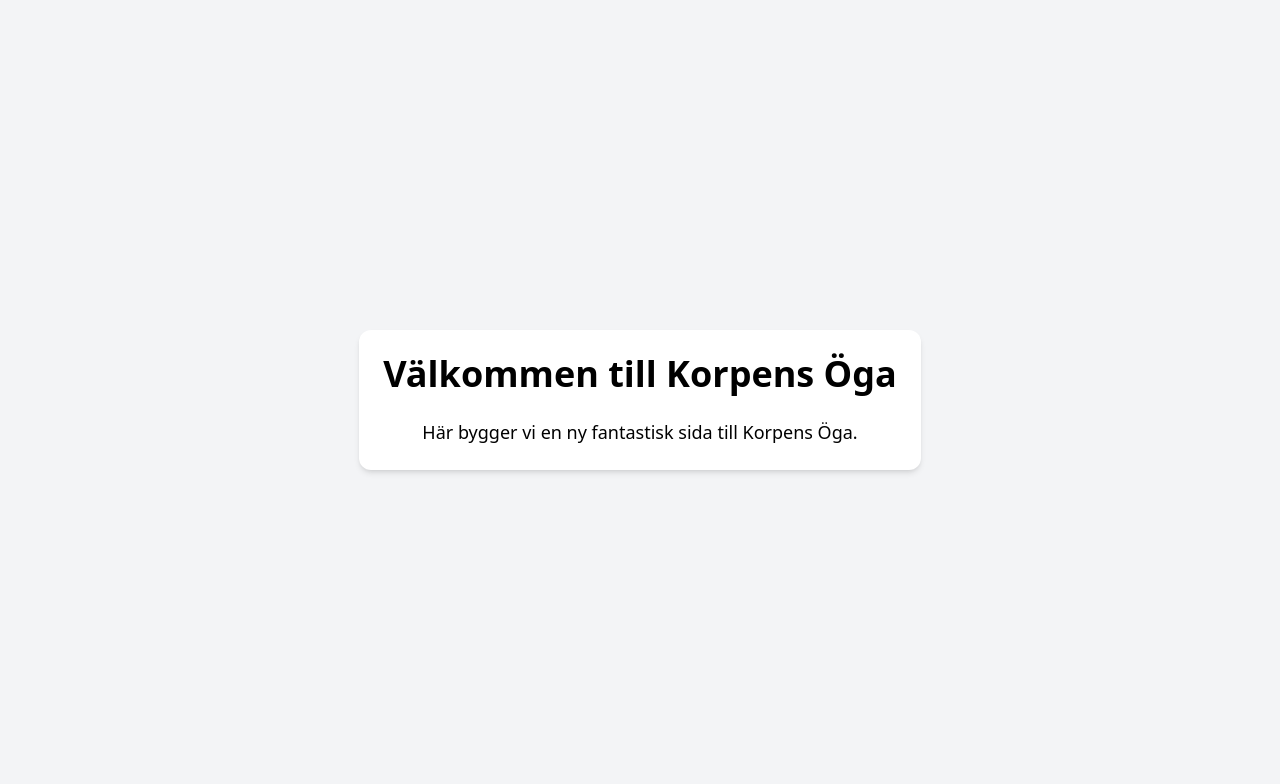
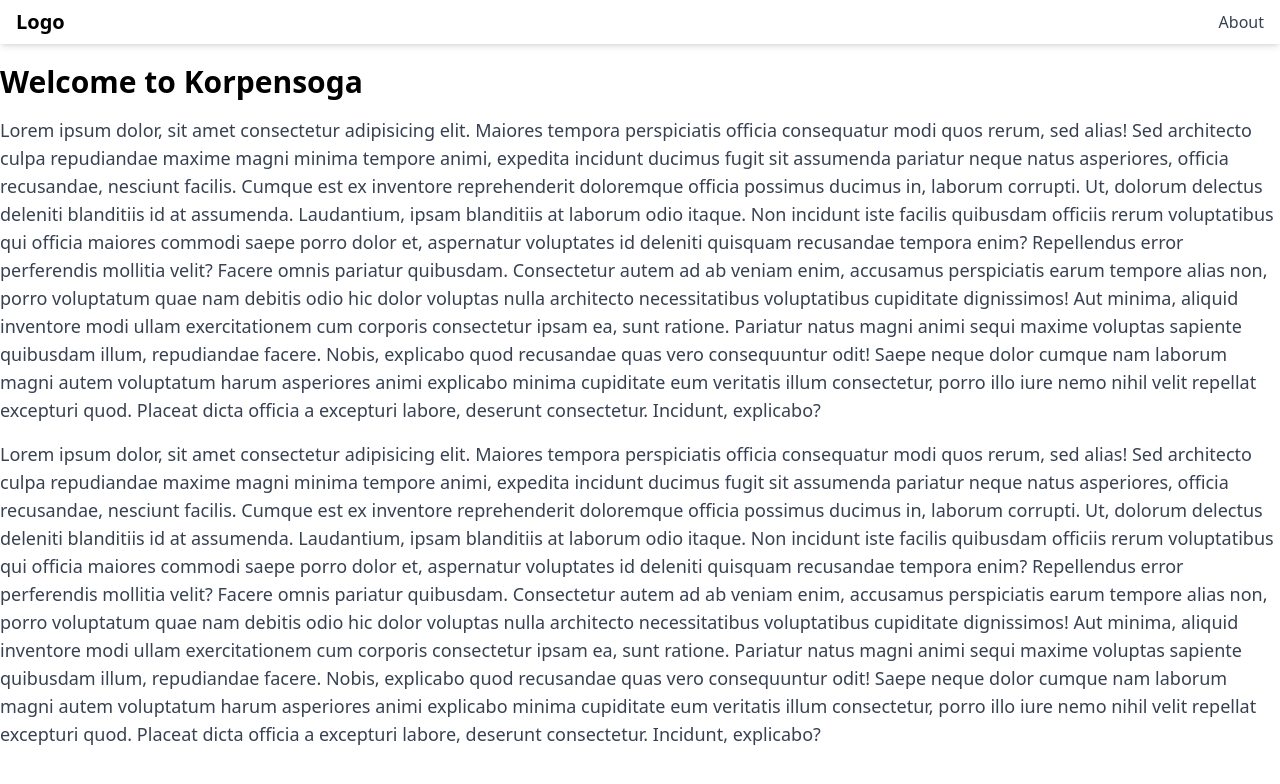
Before and after one commit to tomascoox/korpensoga2023, a Next.js app: page / in a window 1280 px wide. Shown: the top 784 px of the page. Built offline with nearby package versions, Linux system fonts and the light colour scheme.

Commit message:
implement the basic navbar-system

```diff
--- /dev/null
+++ b/src/components/Navbar.tsx
@@ -0,0 +1,49 @@
+import Link from 'next/link'
+
+const Navbar = () => {
+    return (
+        <>
+            <header className="w-full fixed top-0 z-50 bg-white shadow-md">
+                <div className="container mx-auto px-4 py-2">
+                    <nav className="flex items-center justify-between">
+                        {/* Logo */}
+                        <div>
+                            <Link href="/">
+                                {/* Replace with your logo */}
+                                <span className="cursor-pointer text-xl font-bold">Logo</span>
+                            </Link>
+                        </div>
+
+                        {/* Navigation items */}
+                        <ul className="hidden md:flex items-center space-x-6">
+                            {/* Replace with your navigation items */}
+                            <li>
+                                <Link href="/about">
+                                    <span className="cursor-pointer text-gray-700">About</span>
+                                </Link>
+                            </li>
+                            {/* Add more navigation items */}
+                        </ul>
+                    </nav>
+                </div>
+            </header>
+
+            {/* Bottom navigation for small screens */}
+            <div className="w-full fixed bottom-0 z-50 bg-white shadow-md block md:hidden">
+                <div className="container mx-auto px-4 py-2">
+                    <ul className="flex items-center justify-center space-x-6">
+                        {/* Add your bottom navigation items for small screens here */}
+                        <li>
+                            <Link href="/about">
+                                <span className="cursor-pointer text-gray-700">About</span>
+                            </Link>
+                        </li>
+                        {/* Add more bottom navigation items */}
+                    </ul>
+                </div>
+            </div>
+        </>
+    )
+}
+
+export default Navbar
--- a/src/pages/index.tsx
+++ b/src/pages/index.tsx
@@ -1,22 +1,49 @@
 import Head from 'next/head'
+import Navbar from '@/components/Navbar'
 
 export default function Home() {
     return (
-    <div className="min-h-screen bg-gray-100 py-6 flex flex-col justify-center sm:py-12">
+        <>
             <Head>
                 <title>korpensoga.com</title>
                 <meta name="description" content="Adventure Tours - Guided horse tours in the mountains of northern Sweden" />
                 <link rel="icon" href="/favicon.ico" />
             </Head>
-
-      <main className="p-6 bg-white max-w-4xl mx-auto rounded-xl shadow-md space-y-6">
-        <h1 className="text-4xl font-bold text-center">
-          Välkommen till Korpens Öga
-        </h1>
-        <p className="text-lg text-center">
-          Här bygger vi en ny fantastisk sida till Korpens Öga.
+            <Navbar />
+            <main className="container mx-auto mt-20 md:mt-16">
+                {/* Add your main content here */}
+                <h1 className="text-3xl font-bold mb-4">Welcome to Korpensoga</h1>
+                <p className="text-lg text-gray-700 mb-4">
+                    Lorem ipsum dolor, sit amet consectetur adipisicing elit. Maiores tempora perspiciatis officia consequatur modi quos rerum, sed
+                    alias! Sed architecto culpa repudiandae maxime magni minima tempore animi, expedita incidunt ducimus fugit sit assumenda pariatur
+                    neque natus asperiores, officia recusandae, nesciunt facilis. Cumque est ex inventore reprehenderit doloremque officia possimus
+                    ducimus in, laborum corrupti. Ut, dolorum delectus deleniti blanditiis id at assumenda. Laudantium, ipsam blanditiis at laborum
+                    odio itaque. Non incidunt iste facilis quibusdam officiis rerum voluptatibus qui officia maiores commodi saepe porro dolor et,
+                    aspernatur voluptates id deleniti quisquam recusandae tempora enim? Repellendus error perferendis mollitia velit? Facere omnis
+                    pariatur quibusdam. Consectetur autem ad ab veniam enim, accusamus perspiciatis earum tempore alias non, porro voluptatum quae nam
+                    debitis odio hic dolor voluptas nulla architecto necessitatibus voluptatibus cupiditate dignissimos! Aut minima, aliquid inventore
+                    modi ullam exercitationem cum corporis consectetur ipsam ea, sunt ratione. Pariatur natus magni animi sequi maxime voluptas
+                    sapiente quibusdam illum, repudiandae facere. Nobis, explicabo quod recusandae quas vero consequuntur odit! Saepe neque dolor
+                    cumque nam laborum magni autem voluptatum harum asperiores animi explicabo minima cupiditate eum veritatis illum consectetur,
+                    porro illo iure nemo nihil velit repellat excepturi quod. Placeat dicta officia a excepturi labore, deserunt consectetur.
+                    Incidunt, explicabo?
+                </p>
+                <p className="text-lg text-gray-700 mb-4">
+                    Lorem ipsum dolor, sit amet consectetur adipisicing elit. Maiores tempora perspiciatis officia consequatur modi quos rerum, sed
+                    alias! Sed architecto culpa repudiandae maxime magni minima tempore animi, expedita incidunt ducimus fugit sit assumenda pariatur
+                    neque natus asperiores, officia recusandae, nesciunt facilis. Cumque est ex inventore reprehenderit doloremque officia possimus
+                    ducimus in, laborum corrupti. Ut, dolorum delectus deleniti blanditiis id at assumenda. Laudantium, ipsam blanditiis at laborum
+                    odio itaque. Non incidunt iste facilis quibusdam officiis rerum voluptatibus qui officia maiores commodi saepe porro dolor et,
+                    aspernatur voluptates id deleniti quisquam recusandae tempora enim? Repellendus error perferendis mollitia velit? Facere omnis
+                    pariatur quibusdam. Consectetur autem ad ab veniam enim, accusamus perspiciatis earum tempore alias non, porro voluptatum quae nam
+                    debitis odio hic dolor voluptas nulla architecto necessitatibus voluptatibus cupiditate dignissimos! Aut minima, aliquid inventore
+                    modi ullam exercitationem cum corporis consectetur ipsam ea, sunt ratione. Pariatur natus magni animi sequi maxime voluptas
+                    sapiente quibusdam illum, repudiandae facere. Nobis, explicabo quod recusandae quas vero consequuntur odit! Saepe neque dolor
+                    cumque nam laborum magni autem voluptatum harum asperiores animi explicabo minima cupiditate eum veritatis illum consectetur,
+                    porro illo iure nemo nihil velit repellat excepturi quod. Placeat dicta officia a excepturi labore, deserunt consectetur.
+                    Incidunt, explicabo?
                 </p>
             </main>
-    </div>
+        </>
     )
 }
--- a/src/styles/globals.css
+++ b/src/styles/globals.css
@@ -3,9 +3,9 @@
 @tailwind utilities;
 
 :root {
-  --foreground-rgb: 0, 0, 0;
-  --background-start-rgb: 214, 219, 220;
-  --background-end-rgb: 255, 255, 255;
+    --foreground-rgb: 0, 0, 0;
+    --background-start-rgb: 214, 219, 220;
+    --background-end-rgb: 255, 255, 255;
 }
 
 /* @media (prefers-color-scheme: dark) {
@@ -17,11 +17,6 @@
 } */
 
 body {
-  color: rgb(var(--foreground-rgb));
-  background: linear-gradient(
-      to bottom,
-      transparent,
-      rgb(var(--background-end-rgb))
-    )
-    rgb(var(--background-start-rgb));
+    color: rgb(var(--foreground-rgb));
+    background-color: white;
 }
```
Lines whose indentation alone changed are shown as unchanged.
